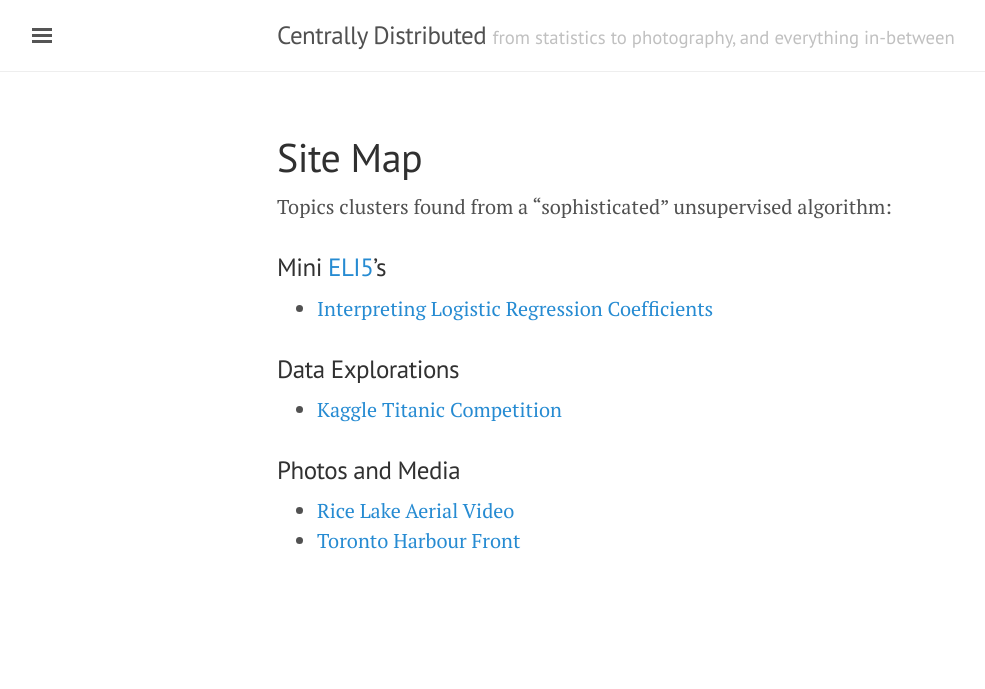
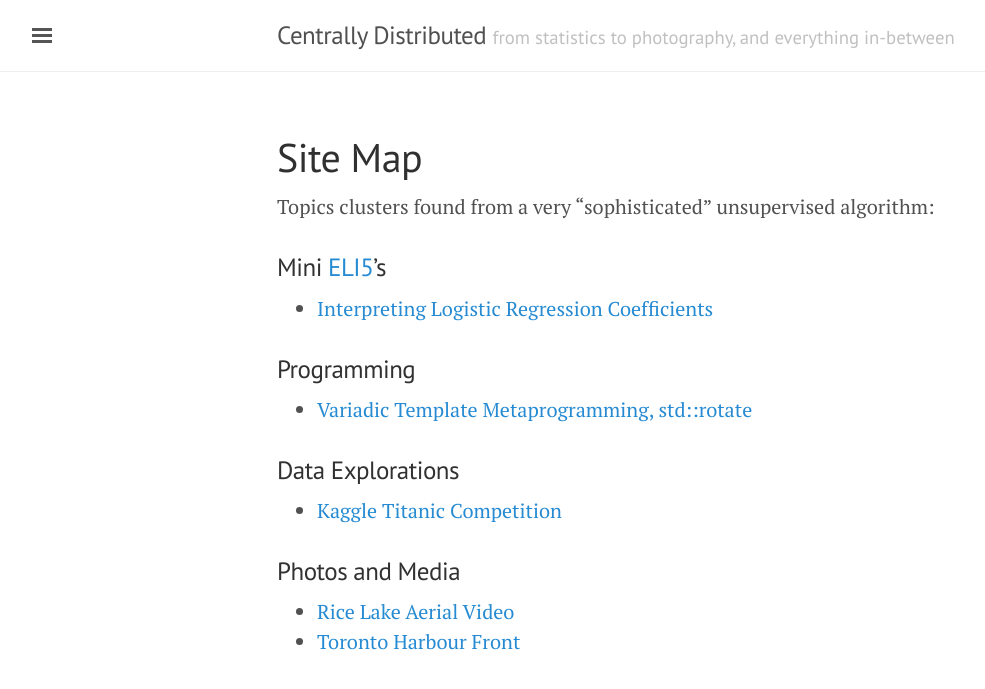
Before and after one commit to Estinox/estinox.github.io, a Jekyll site: the page built from site_map.md, in a window 1280 px wide. Shown: the top 689 px of the page, without its empty margins (3-988 px from the left). Built offline with Jekyll 4.4.1, drawn with Linux system fonts in a browser that asks for light colours; comment, search, counter and statistics services are not loaded.

Commit message:
amended site map to include variadic tmp

```diff
--- a/site_map.md
+++ b/site_map.md
@@ -3,10 +3,13 @@ layout: page
 title: Site Map
 ---
 
-Topics clusters found from a "sophisticated" unsupervised algorithm:
+Topics clusters found from a very "sophisticated" unsupervised algorithm:
 
 ### Mini [ELI5](https://www.reddit.com/r/explainlikeimfive/){:target="blank"}'s
 - [Interpreting Logistic Regression Coefficients]({{ site.baseurl }}/2016/08/01/Interpreting-Logistic-Regression/)
+
+### Programming
+- [Variadic Template Metaprogramming, std::rotate]({{ site.baseurl }}/2016/10/29/Meta-Rotate-Cpp/)
 
 ### Data Explorations
 - [Kaggle Titanic Competition]({{ site.baseurl }}/2016/07/23/titanic/)
```
